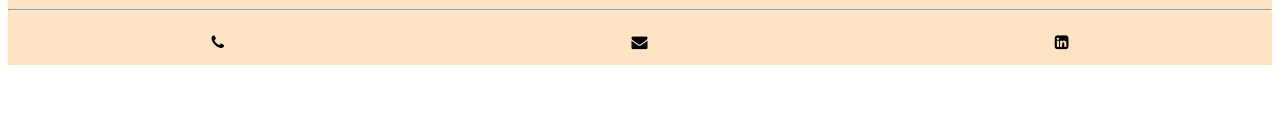
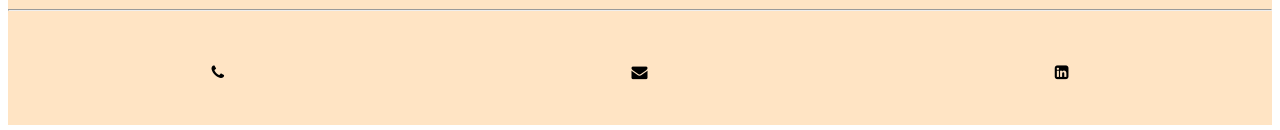
Before and after one commit to maradadivyasree020/OIBSIP_portfolio, a plain HTML site: page index.html in a window 1280 px wide. Shown: the part 1666-1796 px from the top of the page. Before the commit the page ends 1739 px from the top, so only its background shows below. Drawn offline with Linux system fonts and the light colour scheme.

Commit message:
style changed

```diff
--- a/task.css
+++ b/task.css
@@ -80,3 +80,8 @@ ul li a{
     padding-top: 15px;
     padding-bottom: 15px;
 }
+
+#contact{
+    padding-top: 45px;
+    padding-bottom: 45px;
+}
```
